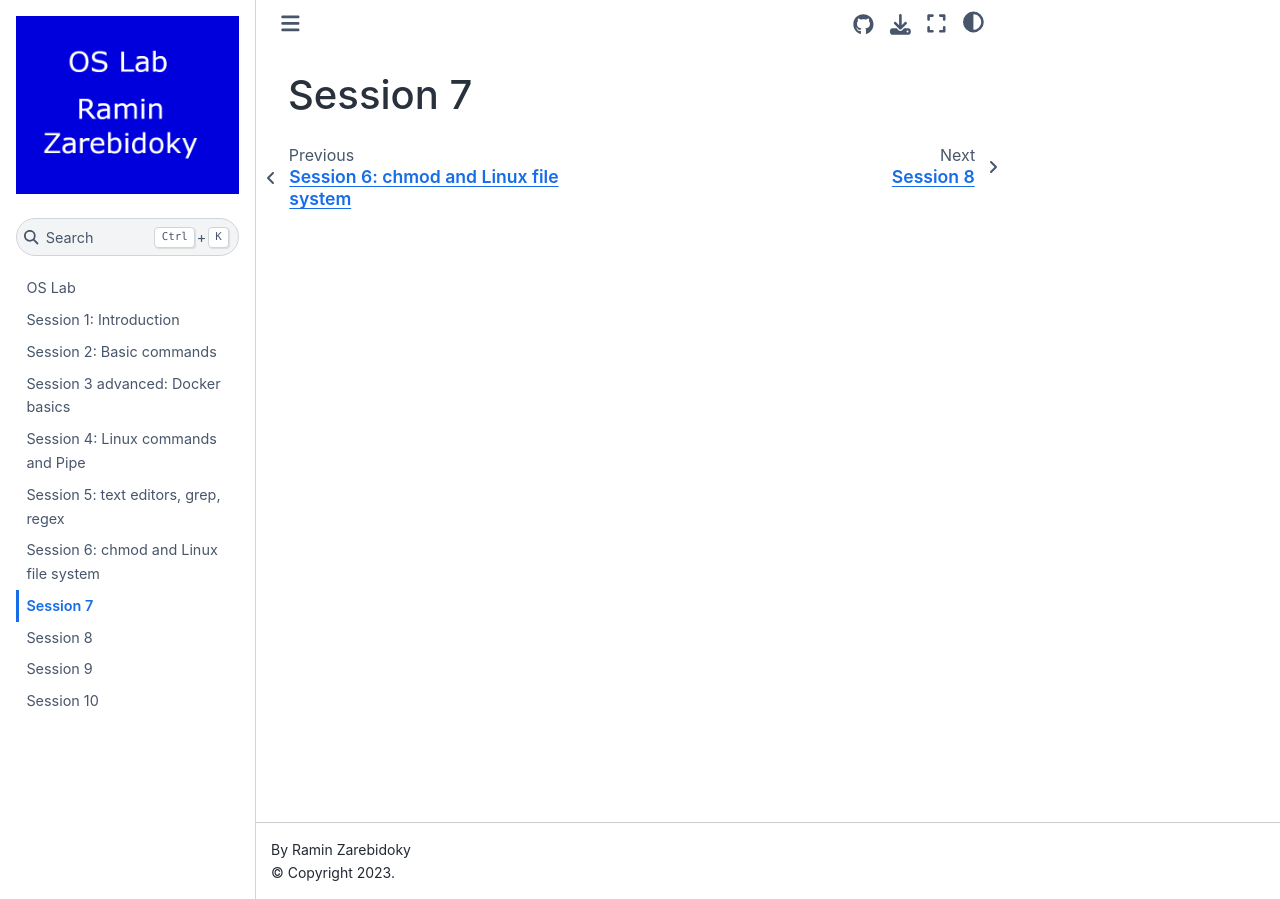
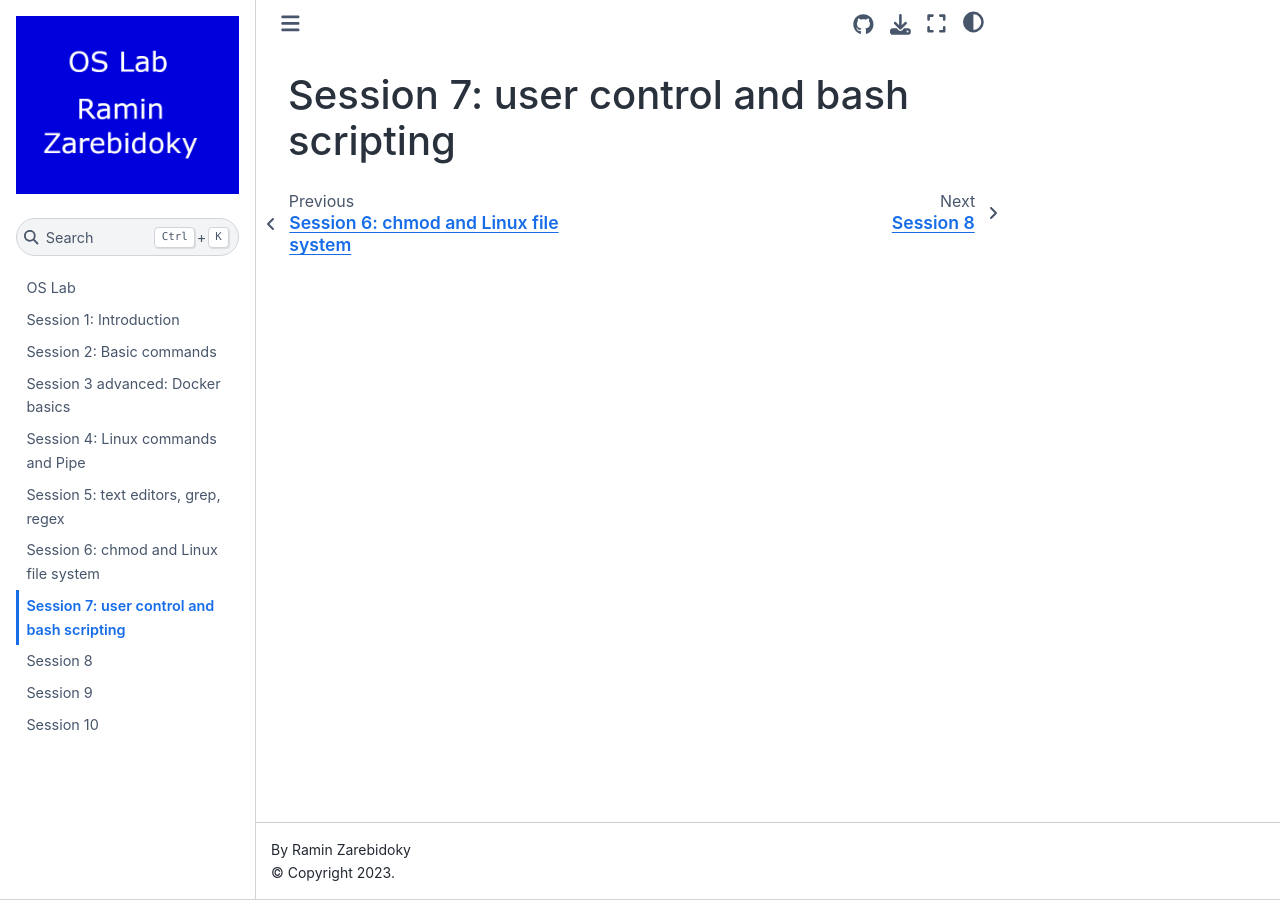
Before and after one commit to LiterallyTheOne/os_lab, a Jupyter Book: the page built from docs/session_7.md, in a window 1280 px wide. Built offline with Jupyter Book 1.0.4 settings and Sphinx 7.4.7 and the Sphinx Book theme 1.1.4, drawn with Linux system fonts in a browser that asks for light colours.

Commit message:
Add title to session_7

```diff
--- a/docs/session_7.md
+++ b/docs/session_7.md
@@ -1 +1 @@
-# Session 7
+# Session 7: user control and bash scripting
```
